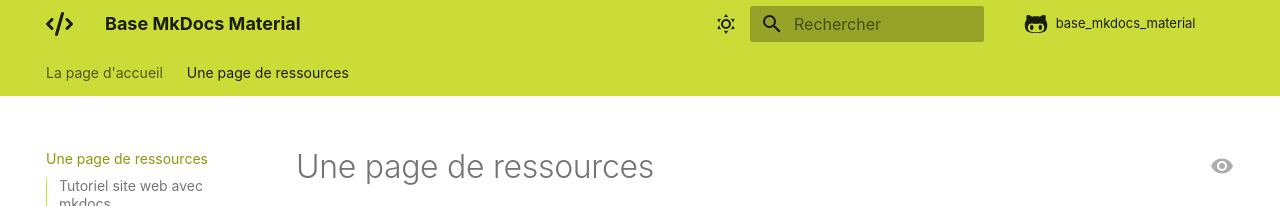
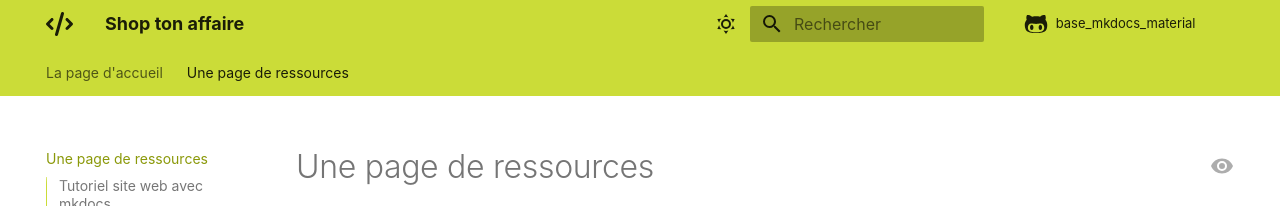
Before and after one commit to Noann-M/Shop-ton-affaire, an MkDocs documentation site: the page built from docs/ressources.md, in a window 1280 px wide. Shown: the top 206 px of the page. Built offline with MkDocs 1.6.1 and Material for MkDocs 9.7.7, drawn with Linux system fonts in a browser that asks for light colours; comment, search, counter and statistics services are not loaded.

Commit message:
Update mkdocs.yml

```diff
--- a/mkdocs.yml
+++ b/mkdocs.yml
@@ -1,6 +1,6 @@
 # Fichier de configuration du site à personnaliser
 ### Configuration minimale
-site_name: Base MkDocs Material # Nom du site <70 caractères, apparait dans l'onglet du navigateur
+site_name: Shop ton affaire # Nom du site <70 caractères, apparait dans l'onglet du navigateur
 site_url: https://ericecmorlaix.github.io/base_mkdocs_material/ # Adresse web principale de publication du site, à modifier au format https://votrePseudoGitHub.github.io/votreDepot/
 
 ### Configuration du dépôt
@@ -14,7 +14,7 @@ edit_uri: edit/main/docs/ # Complément au chemin pour aller depuis `repo_url:`
 ### Configuration de métadonnées
 # Métadonnées de description <300 caratères, et d'auteur pour toutes les pages du site
 site_description: Exemple de site de base pour MkDocs avec le thème Material à personaliser
-site_author: "Eric MADEC"
+site_author: "Noann Milin"
 
 ### Configuration de la stucture de navigation
 # Dossier source, chemin relatif au fichier mkdocs.yml
```
